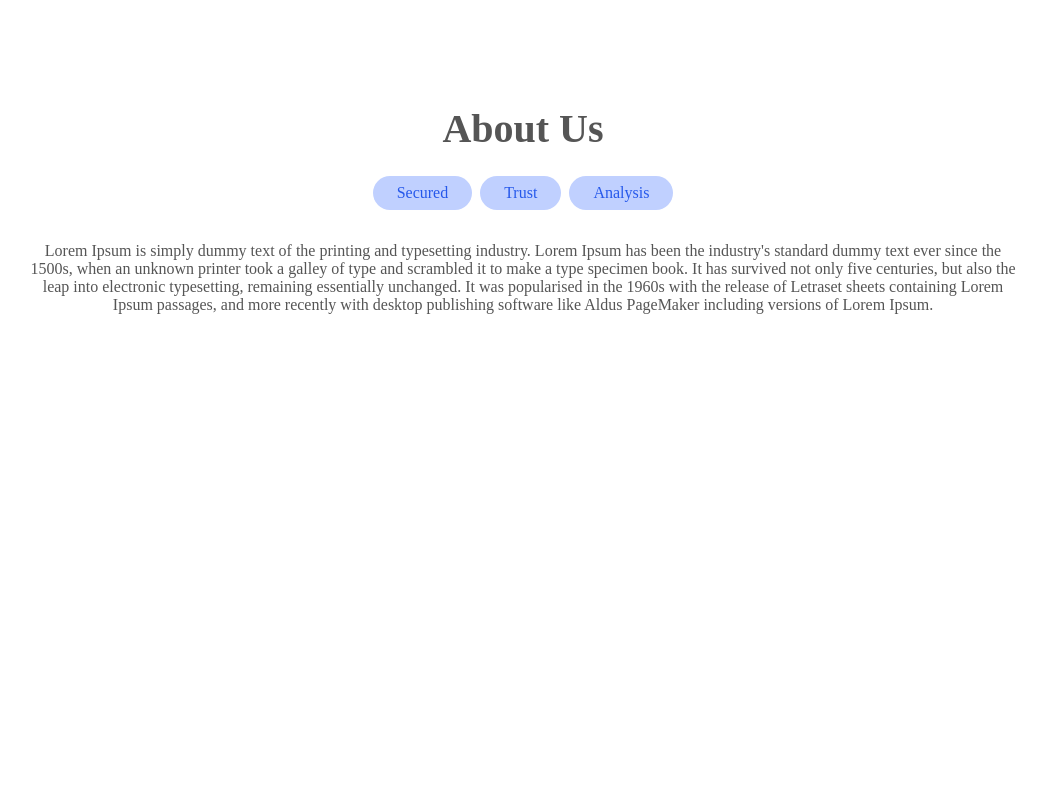
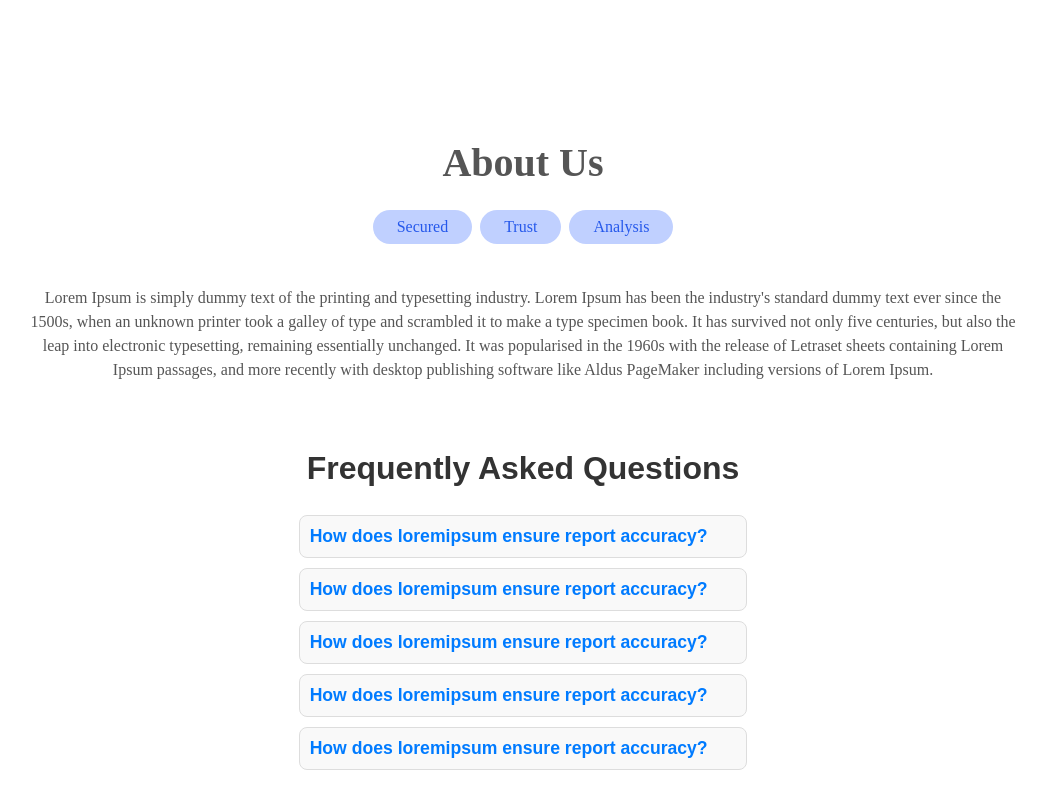
Before and after one commit to Lduarte123/Projeto_LionsTech_02, a plain HTML site: page index.html in a window 1280 px wide. Shown: the part 1319-2119 px from the top of the page, without its empty margins (117-1163 px from the left). Before the commit the page ends 1649 px from the top, so only its background shows below. Drawn offline with Linux system fonts and the light colour scheme.

```diff
--- a/index.html
+++ b/index.html
@@ -91,7 +91,29 @@
                 software like Aldus PageMaker including versions of Lorem Ipsum.</p>
         </div>
 
-
+        <div class="Questions">
+            <h1>Frequently Asked Questions</h1>
+            <details>
+                <summary>How does loremipsum ensure report accuracy?</summary>
+                <p>Lorem ipsum, dolor sit amet consectetur adipisicing elit. Asperiores voluptates excepturi atque placeat maiores? Beatae error odio voluptatibus aut sapiente quis voluptates dicta labore deserunt unde! Pariatur voluptatem repellat inventore!</p>
+            </details>
+            <details>
+                <summary>How does loremipsum ensure report accuracy?</summary>
+                <p>Lorem ipsum dolor sit amet consectetur adipisicing elit. Commodi, unde consectetur deleniti dicta facere harum porro maiores nisi eum, error suscipit eaque? Necessitatibus minima accusantium unde cupiditate doloremque, magnam quasi.</p>
+            </details>
+            <details>
+                <summary>How does loremipsum ensure report accuracy?</summary>
+                <p>Lorem ipsum dolor sit, amet consectetur adipisicing elit. Et ullam omnis reprehenderit modi, molestiae rem voluptatum ipsum at fugiat labore natus aliquam laboriosam asperiores saepe laborum nam cupiditate eaque dolore?</p>
+            </details>
+            <details>
+                <summary>How does loremipsum ensure report accuracy?</summary>
+                <p>Lorem ipsum, dolor sit amet consectetur adipisicing elit. Fuga quia odio architecto, reprehenderit beatae molestias labore quos! Veritatis sed debitis nostrum ipsum sapiente quo. Minus deleniti ad dignissimos maxime voluptatibus.</p>
+            </details>
+            <details>
+                <summary>How does loremipsum ensure report accuracy?</summary>
+                <p>Lorem ipsum dolor sit amet consectetur adipisicing elit. Sit, in. Nesciunt ipsam fugiat modi facere ex iusto dolorem obcaecati ducimus. Unde ab aliquid sit dicta voluptatum incidunt officia sapiente est.</p>
+            </details>
+        </div>
 
 </body>
 
--- a/styles.css
+++ b/styles.css
@@ -170,3 +170,49 @@ a {
     border-radius: 52px;
     background-color: #C0D0FF;
 }
+/* Estilizando a seção de Perguntas Frequentes */
+.Questions {
+    max-width: 1300px;
+    margin: 0 auto;
+    padding: 20px;
+    font-family: Arial, sans-serif;
+}
+
+.Questions h1 {
+    text-align: center;
+    font-size: 2rem;
+    margin-bottom: 20px;
+    color: #333;
+}
+
+details {
+    background: #f9f9f9;
+    border: 1px solid #ddd;
+    border-radius: 8px;
+    margin-bottom: 10px;
+    padding: 10px;
+    transition: all 0.3s ease-in-out;
+}
+
+details[open] {
+    background: #e3f2fd;
+    border-color: #2558EB;
+}
+
+summary {
+    font-weight: bold;
+    font-size: 1.1rem;
+    cursor: pointer;
+    color: #007bff;
+    outline: none;
+}
+
+summary:hover {
+    color: #0056b3;
+}
+
+p {
+    margin-top: 10px;
+    color: #555;
+    line-height: 1.5;
+}
```
